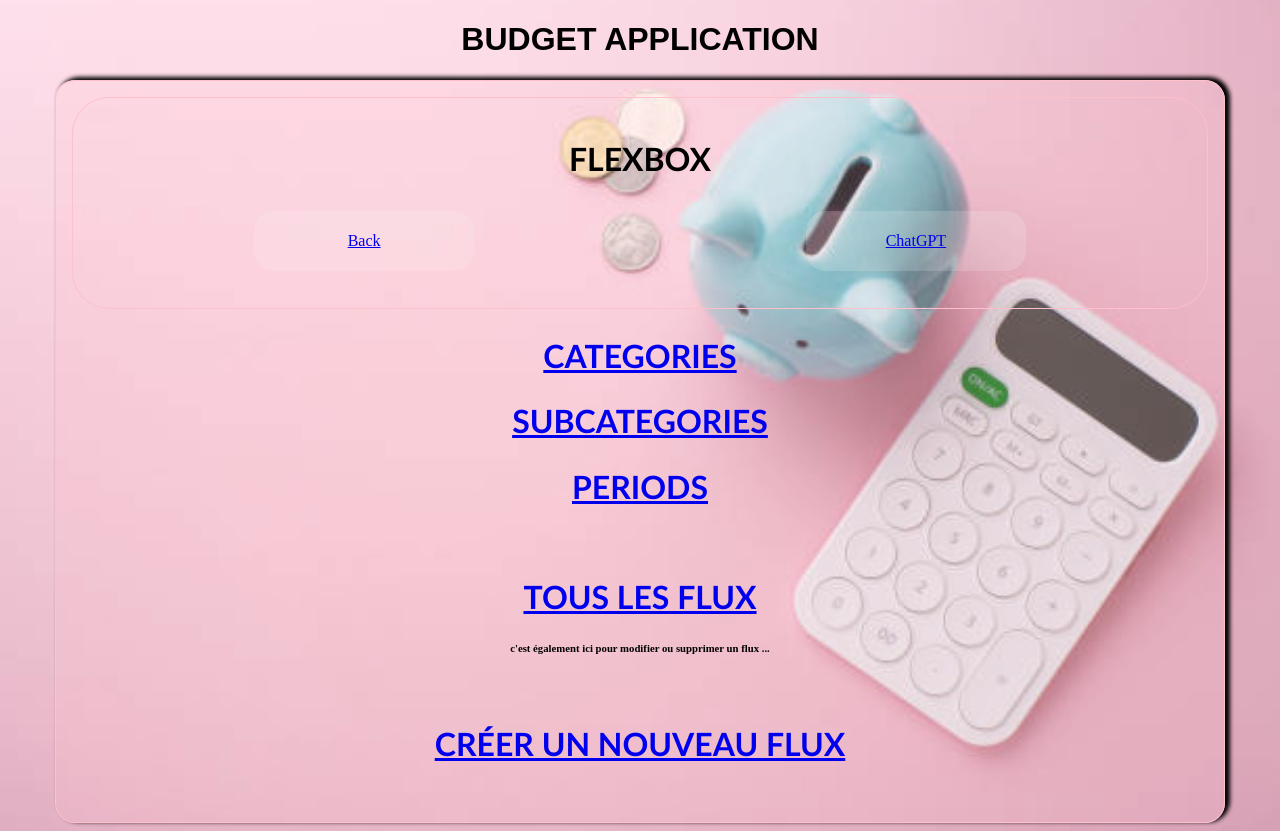
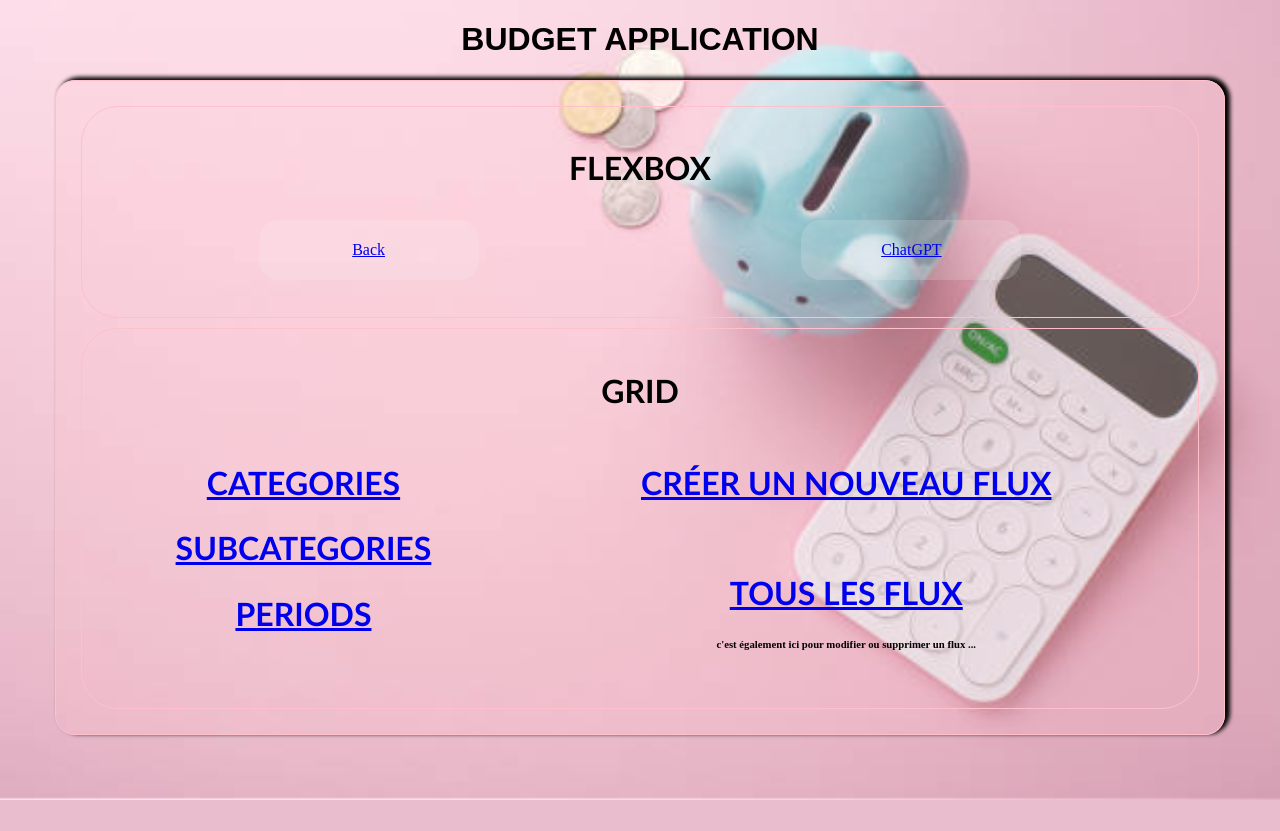
Before and after one commit to jeanfimollheger/finance, a Django app: page / in a window 1280 px wide. After the commit the page ends 800 px from the top, so only its background shows below. Run offline with Django 4.2, Linux system fonts and the light colour scheme.

Commit message:
css decouverte display grid

```diff
--- a/budget/templates/budget/index.html
+++ b/budget/templates/budget/index.html
@@ -1,7 +1,12 @@
 {% extends 'base.html' %}
+{% load static %}
+<link rel="stylesheet" href="{% static 'css/style.css' %}" />
 
 {% block content %}
-
+<div class="grid">
+  <h2>Grid</h2>
+  <div class="grid-container">
+    <div class="grid-container1">
       <a href="all_categories">
         <h2>Categories</h2>
       </a>
@@ -13,16 +18,19 @@
       <a href="all_periods">
         <h2>Periods</h2>
       </a>
-<br>
-
+    </div>
+    <div class="grid-container2">
+      <a href= {% url "flux-create" %}>
+        <h2>Créer un nouveau flux</h2>
+      </a> <br>
       <a href= {% url "flux-list" %}>
         <h2>Tous les flux</h2>
       </a><h6>c'est également ici pour modifier ou supprimer un flux ...</h6>
       <br>
-<a href= {% url "flux-create" %}>
-  <h2>Créer un nouveau flux</h2>
-</a>
-<br>
+    </div>
+  </div>
+</div>
+
 
 
 
--- a/static/css/style.css
+++ b/static/css/style.css
@@ -14,10 +14,11 @@ main {
   box-shadow: 4px -2px 4px 1px black;
 }
 
-.flexbox {
+.flexbox,
+.grid {
   border: 1px solid pink;
   padding: 15px;
-  margin: 1px;
+  margin: 10px;
   border-radius: 37px;
 }
 .flexbox ul {
@@ -38,6 +39,11 @@ main {
   border-radius: 20px;
 }
 
+.grid-container {
+  display: grid;
+  grid-template-columns: 38% 62%;
+}
+
 h1 {
   text-transform: uppercase;
   text-align: center;
@@ -55,3 +61,41 @@ h2 {
 h6 {
   text-align: center;
 }
+/*
+.grid img {
+  width: 80%;
+}
+
+form {
+  display: grid;
+  grid-template-columns: 1fr 1fr;
+  grid-template-rows: 1fr 1fr 1fr;
+  "i1 i1"
+  "ta ta"
+  "vi bt"
+}
+
+input, textarea {
+  margin: 5px;
+  bottom: 1px solid;
+  padding: 10px;font-size: 1.1rem;
+  font-family: "DMSerif";
+}
+
+textarea {
+  grid-area: ta;
+  resize: none;
+}
+
+#btn-submit {
+  grid-area: bt;
+  cursor: pointer;
+  background: cyan;
+  transition: 0.2s
+}
+
+#btn-submit: over {
+  background: darkblue;
+  color: white
+}
+*/
```
Also changed, not shown: db.sqlite3. Lines whose indentation alone changed are shown as unchanged.
